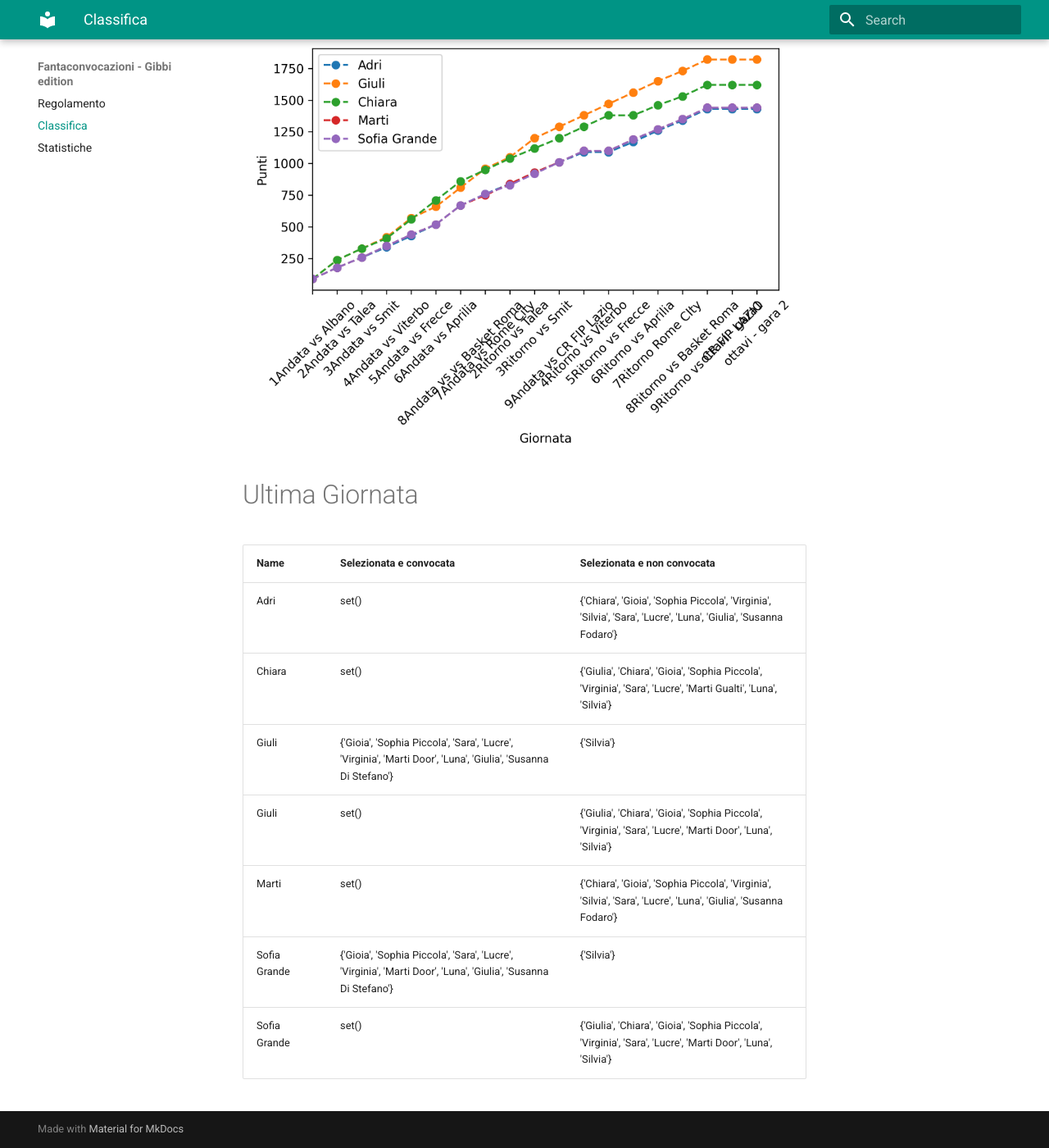
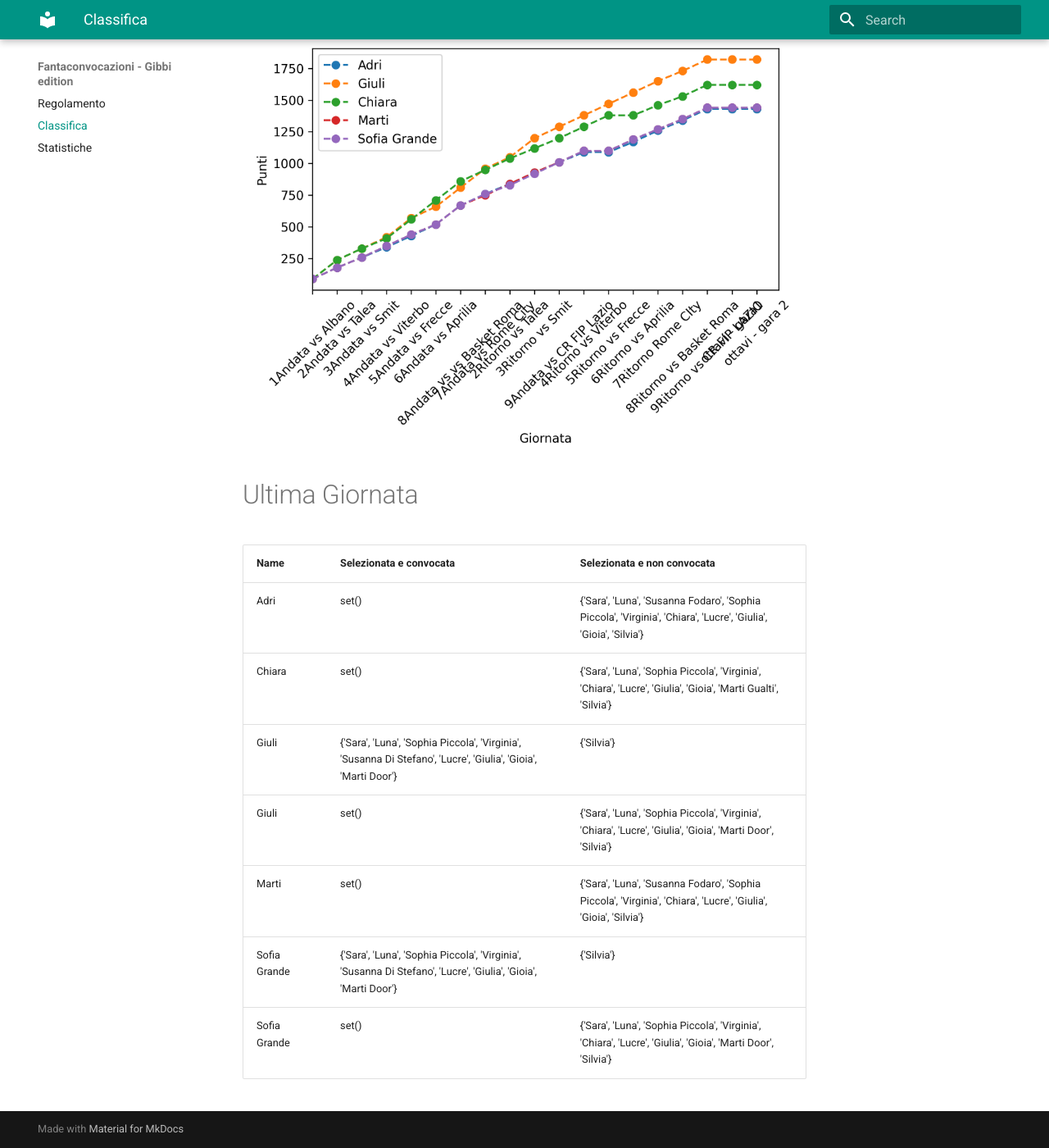
Before and after one commit to martinig94/fantagibbi, an MkDocs documentation site: the page built from docs/Classifica.md, in a window 1280 px wide and 1400 px high, scrolled down 565 px. Shown: the whole window at 82% size. Built offline with MkDocs 1.6.1 and Material for MkDocs 9.7.7, drawn with Linux system fonts in a browser that asks for light colours.

Commit message:
Auto-update from main.py

```diff
--- a/docs/Classifica.md
+++ b/docs/Classifica.md
@@ -18,11 +18,11 @@
 <!-- START_TABLE CORRECT -->
 | Name         | Selezionata e convocata                                                                                        | Selezionata e non convocata                                                                                      |
 |:-------------|:---------------------------------------------------------------------------------------------------------------|:-----------------------------------------------------------------------------------------------------------------|
-| Adri         | set()                                                                                                          | {'Chiara', 'Gioia', 'Sophia Piccola', 'Virginia', 'Silvia', 'Sara', 'Lucre', 'Luna', 'Giulia', 'Susanna Fodaro'} |
-| Chiara       | set()                                                                                                          | {'Giulia', 'Chiara', 'Gioia', 'Sophia Piccola', 'Virginia', 'Sara', 'Lucre', 'Marti Gualti', 'Luna', 'Silvia'}   |
-| Giuli        | {'Gioia', 'Sophia Piccola', 'Sara', 'Lucre', 'Virginia', 'Marti Door', 'Luna', 'Giulia', 'Susanna Di Stefano'} | {'Silvia'}                                                                                                       |
-| Giuli        | set()                                                                                                          | {'Giulia', 'Chiara', 'Gioia', 'Sophia Piccola', 'Virginia', 'Sara', 'Lucre', 'Marti Door', 'Luna', 'Silvia'}     |
-| Marti        | set()                                                                                                          | {'Chiara', 'Gioia', 'Sophia Piccola', 'Virginia', 'Silvia', 'Sara', 'Lucre', 'Luna', 'Giulia', 'Susanna Fodaro'} |
-| Sofia Grande | {'Gioia', 'Sophia Piccola', 'Sara', 'Lucre', 'Virginia', 'Marti Door', 'Luna', 'Giulia', 'Susanna Di Stefano'} | {'Silvia'}                                                                                                       |
-| Sofia Grande | set()                                                                                                          | {'Giulia', 'Chiara', 'Gioia', 'Sophia Piccola', 'Virginia', 'Sara', 'Lucre', 'Marti Door', 'Luna', 'Silvia'}     |
+| Adri         | set()                                                                                                          | {'Sara', 'Luna', 'Susanna Fodaro', 'Sophia Piccola', 'Virginia', 'Chiara', 'Lucre', 'Giulia', 'Gioia', 'Silvia'} |
+| Chiara       | set()                                                                                                          | {'Sara', 'Luna', 'Sophia Piccola', 'Virginia', 'Chiara', 'Lucre', 'Giulia', 'Gioia', 'Marti Gualti', 'Silvia'}   |
+| Giuli        | {'Sara', 'Luna', 'Sophia Piccola', 'Virginia', 'Susanna Di Stefano', 'Lucre', 'Giulia', 'Gioia', 'Marti Door'} | {'Silvia'}                                                                                                       |
+| Giuli        | set()                                                                                                          | {'Sara', 'Luna', 'Sophia Piccola', 'Virginia', 'Chiara', 'Lucre', 'Giulia', 'Gioia', 'Marti Door', 'Silvia'}     |
+| Marti        | set()                                                                                                          | {'Sara', 'Luna', 'Susanna Fodaro', 'Sophia Piccola', 'Virginia', 'Chiara', 'Lucre', 'Giulia', 'Gioia', 'Silvia'} |
+| Sofia Grande | {'Sara', 'Luna', 'Sophia Piccola', 'Virginia', 'Susanna Di Stefano', 'Lucre', 'Giulia', 'Gioia', 'Marti Door'} | {'Silvia'}                                                                                                       |
+| Sofia Grande | set()                                                                                                          | {'Sara', 'Luna', 'Sophia Piccola', 'Virginia', 'Chiara', 'Lucre', 'Giulia', 'Gioia', 'Marti Door', 'Silvia'}     |
 <!-- END_TABLE CORRECT -->
```
